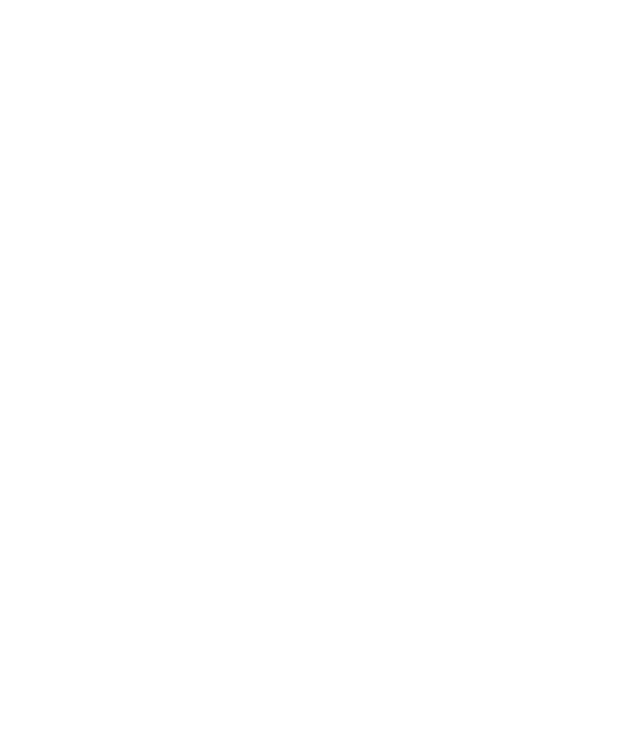
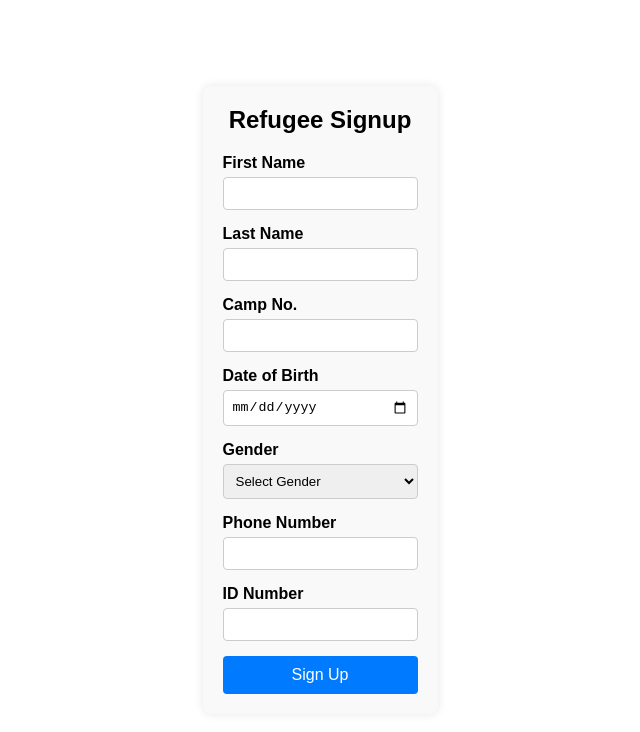
Before and after one commit to ehab20011/p-hacks, a React (Create React App) app in the folder client/: page /signup-refugee in a window 1280 px wide. Before the commit this address had no page. Shown: the top 732 px of the page, without its empty margins (320-960 px from the left). Built offline with nearby package versions, Linux system fonts and the light colour scheme.

Commit message:
Added refugee sign up page

```diff
--- a/client/src/App.js
+++ b/client/src/App.js
@@ -2,6 +2,7 @@
 import { BrowserRouter as Router, Routes, Route, Navigate } from 'react-router-dom';
 import Login from './components/Login';
 import SignupWorker from './components/SignupWorker';
+import SignupRefugee from './components/SignupRefugee';
 import RefugeePage from './components/RefugeePage';
 
 function App() {
@@ -11,6 +12,7 @@
                 <Route path="/" element={<Navigate to="/login" />} />
                 <Route path="/login" element={<Login />} />
                 <Route path="/signup-worker" element={<SignupWorker />} />
+                <Route path="/signup-refugee" element={<SignupRefugee />} />
                 <Route path="/refugeepage" element={<RefugeePage />} />
             </Routes>
         </Router>
--- /dev/null
+++ b/client/src/components/SignupRefugee.jsx
@@ -0,0 +1,103 @@
+
+import React, { useState } from 'react';
+import './styles/SignupRefugee.css';
+
+const SignupRefugee = () => {
+    const [firstName, setFirstName] = useState('');
+    const [lastName, setLastName] = useState('');
+    const [camp, setCamp] = useState('');
+    const [dateOfBirth, setDateOfBirth] = useState('');
+    const [gender, setGender] = useState('');
+    const [phoneNumber, setPhoneNumber] = useState('');
+    const [idNumber, setIdNumber] = useState('');
+
+    const handleSubmit = (e) => {
+        e.preventDefault();
+        console.log('First Name:', firstName);
+        console.log('Last Name:', lastName);
+        console.log('Camp:', camp);
+        console.log('Date of Birth:', dateOfBirth);
+        console.log('Gender:', gender);
+        console.log('Phone Number:', phoneNumber);
+        console.log('ID Number:', idNumber);
+
+    };
+
+    return (
+        <div className="signup-refugee-container">
+            <h2>Refugee Signup</h2>
+            <form onSubmit={handleSubmit}>
+                <div>
+                    <label>First Name</label>
+                    <input
+                        type="text"
+                        value={firstName}
+                        onChange={(e) => setFirstName(e.target.value)}
+                        required
+                    />
+                </div>
+                <div>
+                    <label>Last Name</label>
+                    <input
+                        type="text"
+                        value={lastName}
+                        onChange={(e) => setLastName(e.target.value)}
+                        required
+                    />
+                </div>
+                <div>
+                    <label>Camp No.</label>
+                    <input
+                        type="text"
+                        value={camp}
+                        onChange={(e) => setCamp(e.target.value)}
+                        required
+                    />
+                </div>
+                <div>
+                    <label>Date of Birth</label>
+                    <input
+                        type="date"
+                        value={dateOfBirth}
+                        onChange={(e) => setDateOfBirth(e.target.value)}
+                        required
+                    />
+                </div>
+                <div>
+                    <label>Gender</label>
+                    <select
+                        value={gender}
+                        onChange={(e) => setGender(e.target.value)}
+                        required
+                    >
+                        <option value="">Select Gender</option>
+                        <option value="male">Male</option>
+                        <option value="female">Female</option>
+                        <option value="other">Other</option>
+                    </select>
+                </div>
+                <div>
+                    <label>Phone Number</label>
+                    <input
+                        type="tel"
+                        value={phoneNumber}
+                        onChange={(e) => setPhoneNumber(e.target.value)}
+                        required
+                    />
+                </div>
+                <div>
+                    <label>ID Number</label>
+                    <input
+                        type="text"
+                        value={idNumber}
+                        onChange={(e) => setIdNumber(e.target.value)}
+                        required
+                    />
+                </div>
+                <button type="submit">Sign Up</button>
+            </form>
+        </div>
+    );
+};
+
+export default SignupRefugee;
--- /dev/null
+++ b/client/src/components/styles/SignupRefugee.css
@@ -0,0 +1,50 @@
+.signup-refugee-container {
+    max-width: 600px;
+    margin: 0 auto;
+    padding: 20px;
+    background-color: #f9f9f9;
+    border-radius: 8px;
+    box-shadow: 0 0 10px rgba(0, 0, 0, 0.1);
+}
+
+.signup-refugee-container h2 {
+    text-align: center;
+    margin-bottom: 20px;
+}
+
+.signup-refugee-container form {
+    display: flex;
+    flex-direction: column;
+}
+
+.signup-refugee-container form div {
+    margin-bottom: 15px;
+}
+
+.signup-refugee-container label {
+    display: block;
+    margin-bottom: 5px;
+    font-weight: bold;
+}
+
+.signup-refugee-container input,
+.signup-refugee-container select {
+    width: 100%;
+    padding: 8px;
+    border: 1px solid #ccc;
+    border-radius: 4px;
+}
+
+.signup-refugee-container button {
+    padding: 10px;
+    border: none;
+    border-radius: 4px;
+    background-color: #007bff;
+    color: #fff;
+    font-size: 16px;
+    cursor: pointer;
+}
+
+.signup-refugee-container button:hover {
+    background-color: #0056b3;
+}
```
